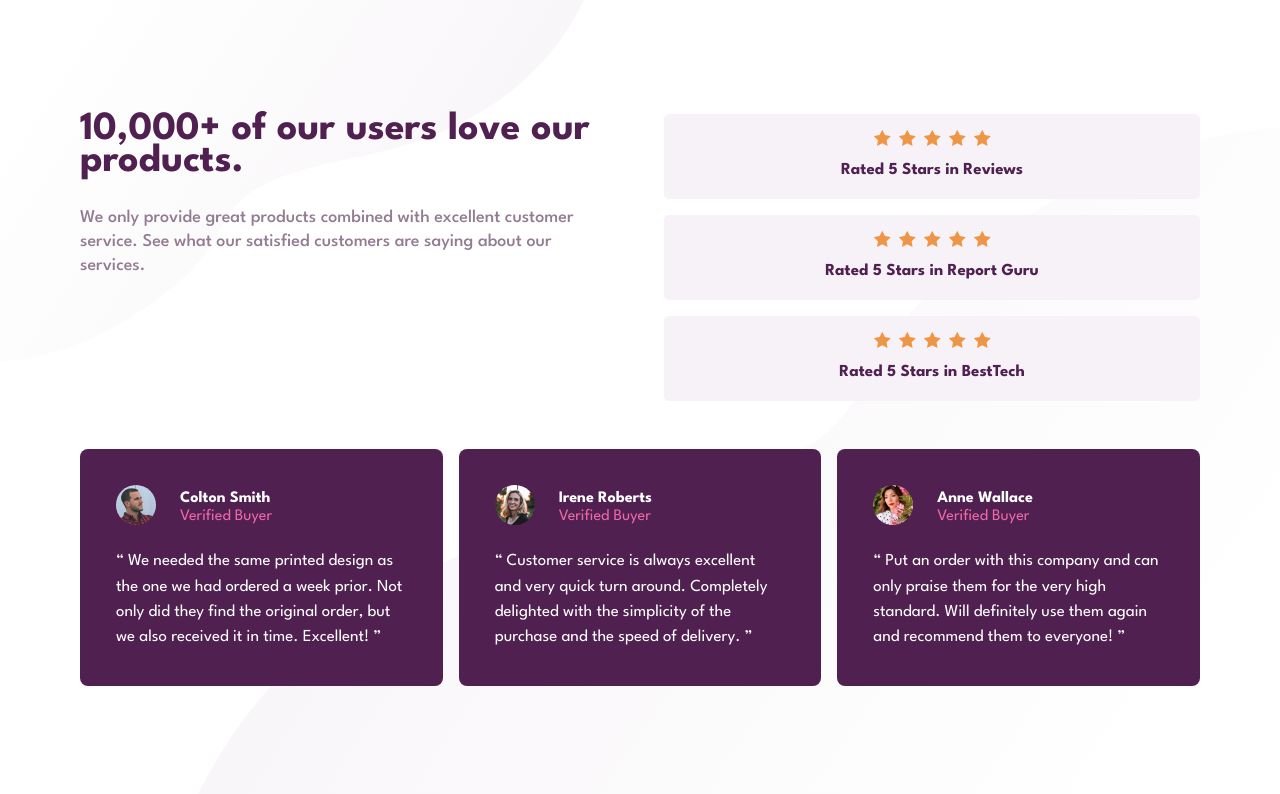
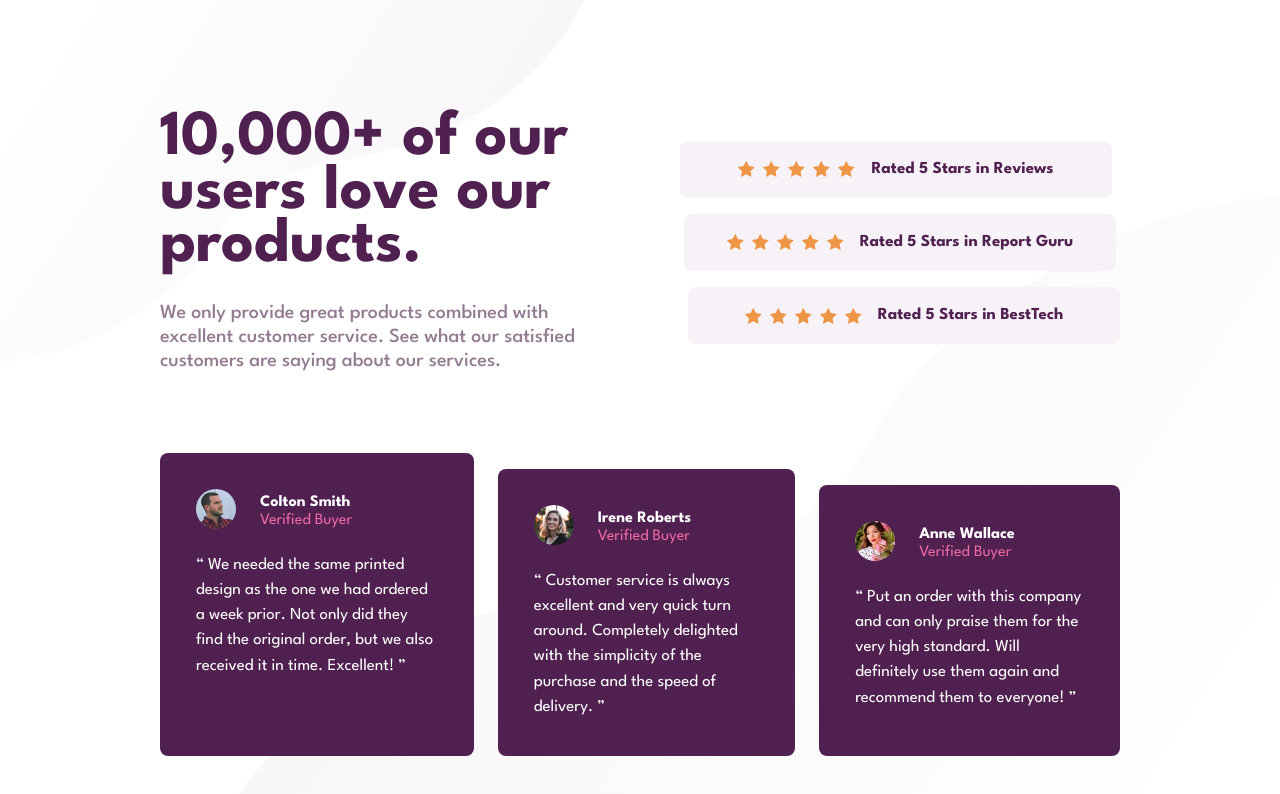
Before and after one commit to mbdelarosa/social-proof-section, a plain HTML site: page index.html in a window 1280 px wide. Drawn offline with Linux system fonts and the light colour scheme.

Commit message:
Updated grid and flexbox in desktop view

```diff
--- a/index.html
+++ b/index.html
@@ -26,7 +26,7 @@
         </div>
 
         <div class="section-ratings">
-          <div class="rating-card">
+          <div class="rating__card rating__card--first">
             <div class="rating-stars">
               <img src="images/icon-star.svg" class="icon-star" alt="" />
               <img src="images/icon-star.svg" class="icon-star" alt="" />
@@ -36,7 +36,7 @@
             </div>
             <p class="rating-title">Rated 5 Stars in Reviews</p>
           </div>
-          <div class="rating-card">
+          <div class="rating__card rating__card--second">
             <div class="rating-stars">
               <img src="images/icon-star.svg" class="icon-star" alt="" />
               <img src="images/icon-star.svg" class="icon-star" alt="" />
@@ -46,7 +46,7 @@
             </div>
             <p class="rating-title">Rated 5 Stars in Report Guru</p>
           </div>
-          <div class="rating-card">
+          <div class="rating__card rating__card--third">
             <div class="rating-stars">
               <img src="images/icon-star.svg" class="icon-star" alt="" />
               <img src="images/icon-star.svg" class="icon-star" alt="" />
@@ -59,7 +59,7 @@
         </div>
 
         <div class="section-customers">
-          <div class="customer-card">
+          <div class="customer__card customer__card--first">
             <div class="customer-details">
               <img src="images/image-colton.jpg" class="customer-icon" alt="" />
               <hgroup class="customer-text">
@@ -72,7 +72,7 @@
             </q>
           </div>
 
-          <div class="customer-card">
+          <div class="customer__card customer__card--second">
             <div class="customer-details">
               <img src="images/image-irene.jpg" class="customer-icon" alt="" />
               <hgroup class="customer-text">
@@ -85,7 +85,7 @@
             </q>
           </div>
 
-          <div class="customer-card">
+          <div class="customer__card customer__card--third">
             <div class="customer-details">
               <img src="images/image-anne.jpg" class="customer-icon" alt="" />
               <hgroup class="customer-text">
--- a/style.css
+++ b/style.css
@@ -48,12 +48,13 @@ main {
 .section-ratings {
   display: flex;
   flex-direction: column;
+  justify-content: center;
   gap: 1rem;
 }
 
-.rating-card {
+.rating__card {
   background-color: var(--light-grayish-magenta);
-  border-radius: 0.3rem;
+  border-radius: 0.5rem;
   padding: 1rem;
 }
 
@@ -71,11 +72,12 @@ main {
 }
 
 .section-customers {
-  display: grid;
+  display: flex;
+  flex-direction: column;
   gap: 1rem;
 }
 
-.customer-card {
+.customer__card {
   background-color: var(--very-dark-magenta);
   padding: 2.25rem;
   border-radius: 0.5rem;
@@ -119,18 +121,69 @@ main {
   }
 
   .social-proof-section {
-    margin: 5rem;
+    margin: 7rem 10rem;
     display: grid;
     grid-template-columns: repeat(2, 1fr);
+    column-gap: 5rem;
+    row-gap: 5rem;
   }
 
   .section-details {
     text-align: left;
+    max-width: 32rem;
+  }
+
+  .section-title {
+    font-size: 4rem;
+    line-height: 3.35rem;
+  }
+
+  .section-text {
+    font-size: 1.25rem;
+  }
+
+  .rating__card {
+    display: flex;
+    gap: 1rem;
+    align-items: center;
+    justify-content: center;
+    min-width: 27rem;
+  }
+
+  .rating__card--first {
+    align-self: start;
+  }
+
+  .rating__card--second {
+    align-self: center;
+  }
+
+  .rating__card--third {
+    align-self: end;
+  }
+
+  .rating-stars {
+    margin-bottom: 0;
   }
 
   .section-customers {
     grid-column: span 2;
-    display: grid;
-    grid-template-columns: repeat(3, 1fr);
+    flex-direction: row;
+    gap: 1.5rem;
+  }
+
+  .customer__card {
+
+  }
+
+  .customer__card--first {
+  }
+
+  .customer__card--second {
+    margin-top: 1rem;
+  }
+
+  .customer__card--third {
+    margin-top: 2rem;
   }
 }
```
